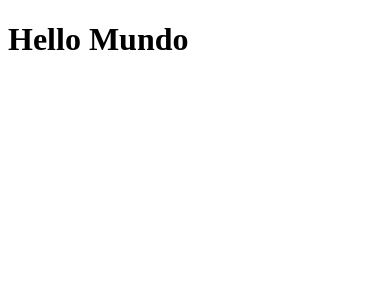
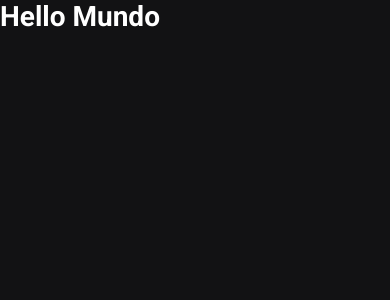
Before and after one commit to pedrinfreitas/ignite-chapter-III-ignews, a Next.js app: page / in a window 390 px wide. Shown: the top 300 px of the page. Built offline with nearby package versions, Linux system fonts and the light colour scheme.

Commit message:
feat: estrutura da aplicação

```diff
--- a/package.json
+++ b/package.json
@@ -10,7 +10,8 @@
   "dependencies": {
     "next": "12.0.3",
     "react": "17.0.2",
-    "react-dom": "17.0.2"
+    "react-dom": "17.0.2",
+    "sass": "^1.43.4"
   },
   "devDependencies": {
     "@types/node": "16.11.7",
--- a/src/pages/_app.tsx
+++ b/src/pages/_app.tsx
@@ -1,4 +1,5 @@
-import type { AppProps } from 'next/app'
+import type { AppProps } from 'next/app';
+import '../styles/global.scss';
 
 function MyApp({ Component, pageProps }: AppProps) {
   return <Component {...pageProps} />
--- /dev/null
+++ b/src/pages/_document.tsx
@@ -0,0 +1,19 @@
+import Document, { Head, Html, Main, NextScript } from 'next/document';
+
+export default class MyDocument extends Document {
+    render() {
+        return (
+
+            <Html lang="pt-br">
+                <Head>
+                    <link rel="preconnect" href="https://fonts.gstatic.com" />
+                    <link href="https://fonts.googleapis.com/css2?family=Roboto:wght@400;700;900&display=swap" rel="stylesheet" />
+                </Head>
+                <body>
+                    <Main />
+                    <NextScript />
+                </body>
+            </Html>
+        )
+    }
+}
--- a/src/pages/index.tsx
+++ b/src/pages/index.tsx
@@ -1,8 +1,16 @@
-import type { NextPage } from 'next'
+import type { NextPage } from 'next';
+import Head from 'next/head';
 
 const Home: NextPage = () => {
   return (
-    <h1>Hello Mundo</h1>
+    <>
+      <Head>
+        <title> Inicio | ig.news</title>
+      </Head>
+
+      <h1>Hello Mundo</h1>
+
+    </>
   )
 }
 
--- /dev/null
+++ b/src/styles/global.scss
@@ -0,0 +1,47 @@
+$white: #ffffff;
+
+$gray-100: #e1e1e6;
+$gray-300: #a8a8b3;
+$gray-900: #121214;
+
+$cyan-500: #61dafb;
+$yellow-500: #eba417;
+
+* {
+  margin: 0;
+  padding: 0;
+  box-sizing: border-box;
+}
+
+@media (max-width: 1080px) {
+  html {
+    font-size: 93.75%; //15px
+  }
+}
+@media (max-width: 720px) {
+  html {
+    font-size: 87.5%; //14px
+  }
+}
+
+body {
+  background: $gray-900;
+  color: $white;
+}
+
+body,
+input,
+textarea,
+select,
+button {
+  font: 400 1rem "Roboto", sans-serif;
+}
+
+button {
+  cursor: pointer;
+}
+
+a {
+  color: inherit;
+  text-decoration: none;
+}
```
Also changed, not shown: 1 other file (tests, documents, lock files or other folders).
